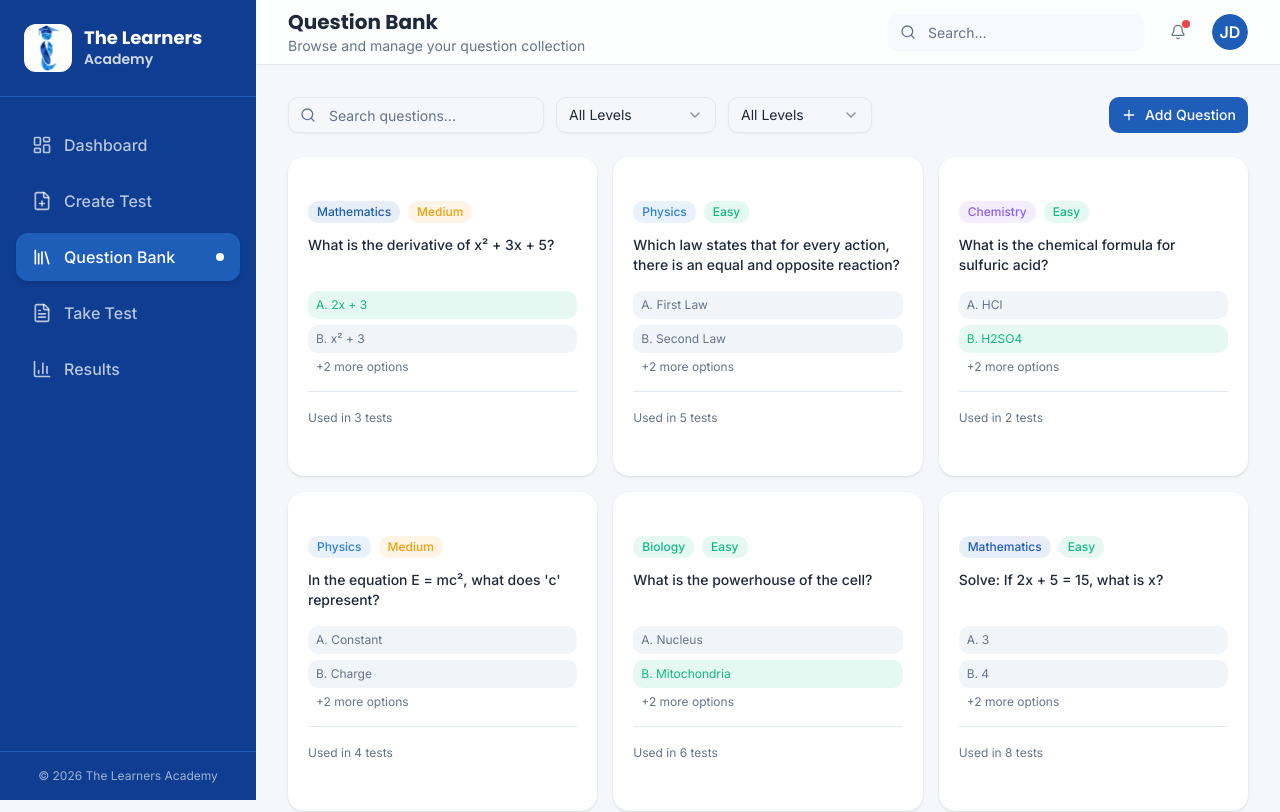
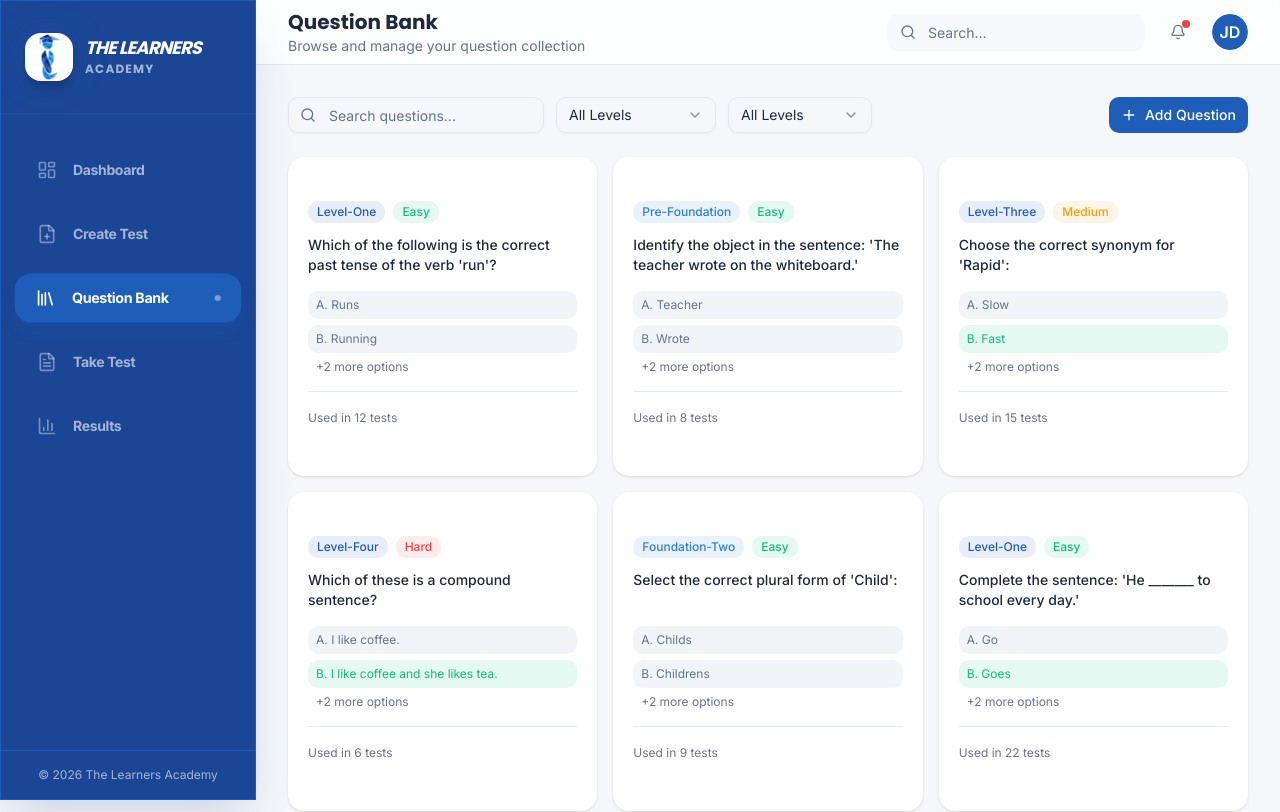
Before and after one commit to ssagiri456223833-glitch/v0-the-learners-academy, a Next.js app: page /question-bank in a window 1280 px wide. Shown: the top 812 px of the page. Built offline with nearby package versions, Linux system fonts and the light colour scheme.

Commit message:
mock data removed now

```diff
--- a/app/globals.css
+++ b/app/globals.css
@@ -125,10 +125,52 @@
 }
 
 @layer base {
+  html {
+    scroll-behavior: smooth;
+  }
   * {
     @apply border-border outline-ring/50;
   }
   body {
-    @apply bg-background text-foreground;
+    @apply bg-background text-foreground antialiased;
+  }
+
+  /* Custom Scrollbar */
+  ::-webkit-scrollbar {
+    width: 6px;
+    height: 6px;
+  }
+  ::-webkit-scrollbar-track {
+    background: transparent;
+  }
+  ::-webkit-scrollbar-thumb {
+    background: color-mix(in oklch, var(--primary), transparent 70%);
+    border-radius: 10px;
+  }
+  ::-webkit-scrollbar-thumb:hover {
+    background: var(--primary);
+  }
+
+  /* Global Animations & Selection */
+  ::selection {
+    background: color-mix(in oklch, var(--primary), transparent 80%);
+    color: var(--primary);
   }
 }
+
+@layer components {
+  /* Premium Card Hover Effect */
+  .premium-card {
+    @apply transition-all duration-300 hover:-translate-y-1 hover:shadow-xl hover:shadow-primary/5 cursor-pointer;
+  }
+
+  /* Glassmorphism Utilities */
+  .glass-effect {
+    @apply bg-card/80 backdrop-blur-md border border-white/20;
+  }
+
+  /* Animated Page Entrance */
+  .page-entrance {
+    @apply animate-in fade-in slide-in-from-bottom-2 duration-700;
+  }
+}
--- a/components/dashboard-layout.tsx
+++ b/components/dashboard-layout.tsx
@@ -15,7 +15,7 @@ export function DashboardLayout({ children, title, subtitle }: DashboardLayoutPr
       <Sidebar />
       <div className="lg:pl-64">
         <Navbar title={title} subtitle={subtitle} />
-        <main className="p-6 lg:p-8">
+        <main className="p-6 lg:p-8 animate-in fade-in slide-in-from-bottom-2 duration-700">
           {children}
         </main>
       </div>
--- a/components/dashboard/quick-actions.tsx
+++ b/components/dashboard/quick-actions.tsx
@@ -36,7 +36,7 @@ const actions = [
 
 export function QuickActions() {
   return (
-    <Card className="border-0 shadow-sm">
+    <Card className="premium-card border-0 shadow-sm">
       <CardHeader className="pb-4">
         <CardTitle className="font-heading text-lg font-semibold">
           Quick Actions
--- a/components/dashboard/recent-tests.tsx
+++ b/components/dashboard/recent-tests.tsx
@@ -12,42 +12,42 @@ import {
 const recentTests = [
   {
     id: 1,
-    name: "Mathematics - Chapter 5",
-    subject: "Mathematics",
+    name: "Level One - Grammar Quiz 1",
+    subject: "Level One",
     questions: 20,
-    duration: "30 mins",
+    duration: "45 mins",
     status: "active",
-    submissions: 45,
+    submissions: 124,
     created: "2 hours ago",
   },
   {
     id: 2,
-    name: "Physics Fundamentals",
-    subject: "Physics",
+    name: "IELTS Listening Practice - Set A",
+    subject: "IELTS Course",
     questions: 15,
-    duration: "25 mins",
+    duration: "30 mins",
     status: "draft",
     submissions: 0,
     created: "1 day ago",
   },
   {
     id: 3,
-    name: "English Grammar Test",
-    subject: "English",
-    questions: 25,
-    duration: "40 mins",
+    name: "Foundation Three - Speaking Test",
+    subject: "Foundation Three",
+    questions: 10,
+    duration: "15 mins",
     status: "completed",
     submissions: 52,
     created: "3 days ago",
   },
   {
     id: 4,
-    name: "Chemistry - Periodic Table",
-    subject: "Chemistry",
+    name: "Pre-Foundation - Object Naming",
+    subject: "Pre-Foundation",
     questions: 30,
-    duration: "45 mins",
+    duration: "60 mins",
     status: "active",
-    submissions: 28,
+    submissions: 89,
     created: "5 days ago",
   },
 ]
@@ -60,7 +60,7 @@ const statusStyles = {
 
 export function RecentTests() {
   return (
-    <Card className="border-0 shadow-sm">
+    <Card className="premium-card border-0 shadow-sm overflow-hidden">
       <CardHeader className="flex flex-row items-center justify-between pb-4">
         <CardTitle className="font-heading text-lg font-semibold">
           Recent Tests
--- a/components/dashboard/stats-cards.tsx
+++ b/components/dashboard/stats-cards.tsx
@@ -42,7 +42,7 @@ export function StatsCards() {
       {stats.map((stat) => (
         <Card
           key={stat.title}
-          className="hover:shadow-lg transition-shadow duration-300 border-0 shadow-sm"
+          className="premium-card border-0 shadow-sm"
         >
           <CardContent className="p-6">
             <div className="flex items-start justify-between">
--- a/components/dashboard/timetable-grid.tsx
+++ b/components/dashboard/timetable-grid.tsx
@@ -84,7 +84,7 @@ export function TimetableGrid() {
   const [isEidMode, setIsEidMode] = useState(false)
 
   return (
-    <Card className="border-0 shadow-sm overflow-hidden">
+    <Card className="premium-card border-0 shadow-sm overflow-hidden">
       <CardHeader className="bg-primary/5 border-b flex flex-col md:flex-row md:items-center justify-between gap-4 py-6">
         <div className="space-y-1">
           <CardTitle className="font-heading text-2xl font-bold flex items-center gap-2">
--- a/components/question-bank/question-grid.tsx
+++ b/components/question-bank/question-grid.tsx
@@ -19,90 +19,94 @@ interface QuestionGridProps {
 const mockQuestions = [
   {
     id: "1",
-    text: "What is the derivative of x² + 3x + 5?",
-    subject: "mathematics",
-    difficulty: "medium",
-    options: ["2x + 3", "x² + 3", "2x + 5", "3x + 3"],
-    correctAnswer: 0,
-    usedIn: 3,
+    text: "Which of the following is the correct past tense of the verb 'run'?",
+    subject: "level-one",
+    difficulty: "easy",
+    options: ["Runs", "Running", "Ran", "Runned"],
+    correctAnswer: 2,
+    usedIn: 12,
   },
   {
     id: "2",
-    text: "Which law states that for every action, there is an equal and opposite reaction?",
-    subject: "physics",
+    text: "Identify the object in the sentence: 'The teacher wrote on the whiteboard.'",
+    subject: "pre-foundation",
     difficulty: "easy",
-    options: ["First Law", "Second Law", "Third Law", "Law of Gravitation"],
+    options: ["Teacher", "Wrote", "Whiteboard", "On"],
     correctAnswer: 2,
-    usedIn: 5,
+    usedIn: 8,
   },
   {
     id: "3",
-    text: "What is the chemical formula for sulfuric acid?",
-    subject: "chemistry",
-    difficulty: "easy",
-    options: ["HCl", "H2SO4", "HNO3", "H3PO4"],
+    text: "Choose the correct synonym for 'Rapid':",
+    subject: "level-three",
+    difficulty: "medium",
+    options: ["Slow", "Fast", "Quiet", "Heavy"],
     correctAnswer: 1,
-    usedIn: 2,
+    usedIn: 15,
   },
   {
     id: "4",
-    text: "In the equation E = mc², what does 'c' represent?",
-    subject: "physics",
-    difficulty: "medium",
-    options: ["Constant", "Charge", "Speed of light", "Capacitance"],
-    correctAnswer: 2,
-    usedIn: 4,
-  },
-  {
-    id: "5",
-    text: "What is the powerhouse of the cell?",
-    subject: "biology",
-    difficulty: "easy",
-    options: ["Nucleus", "Mitochondria", "Ribosome", "Golgi apparatus"],
+    text: "Which of these is a compound sentence?",
+    subject: "level-four",
+    difficulty: "hard",
+    options: ["I like coffee.", "I like coffee and she likes tea.", "The sun is hot.", "Running is fun."],
     correctAnswer: 1,
     usedIn: 6,
   },
   {
+    id: "5",
+    text: "Select the correct plural form of 'Child':",
+    subject: "foundation-two",
+    difficulty: "easy",
+    options: ["Childs", "Childrens", "Children", "Childes"],
+    correctAnswer: 2,
+    usedIn: 9,
+  },
+  {
     id: "6",
-    text: "Solve: If 2x + 5 = 15, what is x?",
-    subject: "mathematics",
+    text: "Complete the sentence: 'He _______ to school every day.'",
+    subject: "level-one",
     difficulty: "easy",
-    options: ["3", "4", "5", "10"],
-    correctAnswer: 2,
-    usedIn: 8,
+    options: ["Go", "Goes", "Going", "Gone"],
+    correctAnswer: 1,
+    usedIn: 22,
   },
   {
     id: "7",
-    text: "What is the integral of cos(x)?",
-    subject: "mathematics",
-    difficulty: "hard",
-    options: ["sin(x) + C", "-sin(x) + C", "cos(x) + C", "-cos(x) + C"],
+    text: "In the IELTS test, what does the acronym mean?",
+    subject: "ielts-prep",
+    difficulty: "medium",
+    options: ["International English Language Testing System", "Integrated English Language Test System", "International English Learning Train System", "none of these"],
     correctAnswer: 0,
-    usedIn: 2,
+    usedIn: 4,
   },
   {
     id: "8",
-    text: "Which element has the atomic number 79?",
-    subject: "chemistry",
-    difficulty: "hard",
-    options: ["Silver", "Gold", "Platinum", "Copper"],
+    text: "Identify the preposition: 'The book is under the table.'",
+    subject: "foundation-one",
+    difficulty: "easy",
+    options: ["Book", "Under", "Table", "The"],
     correctAnswer: 1,
-    usedIn: 1,
+    usedIn: 11,
   },
 ]
 
 const difficultyStyles = {
-  easy: "bg-[#10B981]/10 text-[#10B981]",
-  medium: "bg-[#F59E0B]/10 text-[#F59E0B]",
+  easy: "bg-success/10 text-success",
+  medium: "bg-warning/10 text-warning",
   hard: "bg-destructive/10 text-destructive",
 }
 
-const subjectStyles = {
-  mathematics: "bg-primary/10 text-primary",
-  physics: "bg-accent/10 text-accent",
-  chemistry: "bg-[#8B5CF6]/10 text-[#8B5CF6]",
-  biology: "bg-[#10B981]/10 text-[#10B981]",
-  english: "bg-[#F59E0B]/10 text-[#F59E0B]",
+const subjectStyles: Record<string, string> = {
+  "level-one": "bg-primary/10 text-primary",
+  "level-two": "bg-primary/10 text-primary",
+  "level-three": "bg-primary/10 text-primary",
+  "level-four": "bg-primary/10 text-primary",
+  "pre-foundation": "bg-accent/10 text-accent",
+  "foundation-one": "bg-accent/10 text-accent",
+  "foundation-two": "bg-accent/10 text-accent",
+  "ielts-prep": "bg-purple-500/10 text-purple-600",
+  "grammar-speaking": "bg-orange-500/10 text-orange-600",
 }
 
 export function QuestionGrid({ filters }: QuestionGridProps) {
--- a/components/sidebar.tsx
+++ b/components/sidebar.tsx
@@ -72,51 +72,63 @@ export function Sidebar() {
       {/* Sidebar */}
       <aside
         className={cn(
-          "fixed left-0 top-0 z-40 h-screen w-64 bg-sidebar transition-transform duration-300 ease-in-out lg:translate-x-0",
+          "fixed left-0 top-0 z-40 h-screen w-64 glass-effect transition-transform duration-300 ease-in-out lg:translate-x-0 border-r border-sidebar-border bg-sidebar/95 backdrop-blur-xl shadow-2xl shadow-sidebar/20",
           mobileOpen ? "translate-x-0" : "-translate-x-full"
         )}
       >
         <div className="flex h-full flex-col">
           {/* Logo */}
-          <div className="flex items-center gap-3 px-6 py-6 border-b border-sidebar-border">
+          <div className="flex items-center gap-3 px-6 py-8 border-b border-sidebar-border/30">
+            <div className="relative group">
+              <div className="absolute inset-0 bg-primary/20 rounded-xl blur-lg group-hover:bg-primary/40 transition-all duration-500" />
               <Image
                 src="/logo.jpeg"
                 alt="The Learners Academy"
                 width={48}
                 height={48}
-              className="rounded-lg"
+                className="rounded-xl relative z-10 shadow-lg shadow-black/20"
               />
+            </div>
             <div className="flex flex-col">
-              <span className="font-heading text-lg font-bold text-sidebar-foreground leading-tight">
+              <span className="font-heading text-lg font-black text-sidebar-foreground leading-tight tracking-tighter uppercase italic">
                 The Learners
               </span>
-              <span className="font-heading text-sm font-semibold text-sidebar-foreground/80">
+              <span className="font-heading text-xs font-bold text-sidebar-foreground/60 uppercase tracking-widest pt-0.5">
                 Academy
               </span>
             </div>
           </div>
 
           {/* Navigation */}
-          <nav className="flex-1 px-4 py-6">
-            <ul className="space-y-2">
+          <nav className="flex-1 px-4 py-8 overflow-y-auto custom-scrollbar">
+            <ul className="space-y-4">
               {navItems.map((item) => {
                 const isActive = pathname === item.href || pathname.startsWith(item.href + "/")
                 return (
-                  <li key={item.href}>
+                  <li key={item.href} className="relative">
                     <Link
                       href={item.href}
                       onClick={() => setMobileOpen(false)}
                       className={cn(
-                        "flex items-center gap-3 px-4 py-3 rounded-lg font-medium transition-all duration-200",
+                        "flex items-center gap-4 px-5 py-3.5 rounded-2xl font-bold transition-all duration-300 group overflow-hidden relative",
                         isActive
-                          ? "bg-sidebar-accent text-sidebar-accent-foreground shadow-md"
-                          : "text-sidebar-foreground/70 hover:bg-sidebar-accent/50 hover:text-sidebar-foreground"
+                          ? "bg-sidebar-accent text-sidebar-accent-foreground shadow-lg shadow-primary/20 scale-[1.02]"
+                          : "text-sidebar-foreground/60 hover:bg-sidebar-accent/10 hover:text-sidebar-foreground hover:scale-[1.02]"
                       )}
                     >
-                      <item.icon className="h-5 w-5" />
-                      <span>{item.title}</span>
+                      {/* Active Indicator Bar */}
                       {isActive && (
-                        <div className="ml-auto h-2 w-2 rounded-full bg-white" />
+                        <div className="absolute left-0 top-0 bottom-0 w-1.5 bg-primary rounded-r-full shadow-lg shadow-primary" />
+                      )}
+
+                      <item.icon className={cn(
+                        "h-5 w-5 transition-transform duration-300 group-hover:scale-110",
+                        isActive ? "text-sidebar-accent-foreground" : "text-sidebar-foreground/40 group-hover:text-primary"
+                      )} />
+                      <span className="text-sm tracking-tight">{item.title}</span>
+
+                      {isActive && (
+                        <div className="ml-auto w-1.5 h-1.5 rounded-full bg-sidebar-accent-foreground/50 animate-pulse" />
                       )}
                     </Link>
                   </li>
```
Lines whose indentation alone changed are shown as unchanged.
